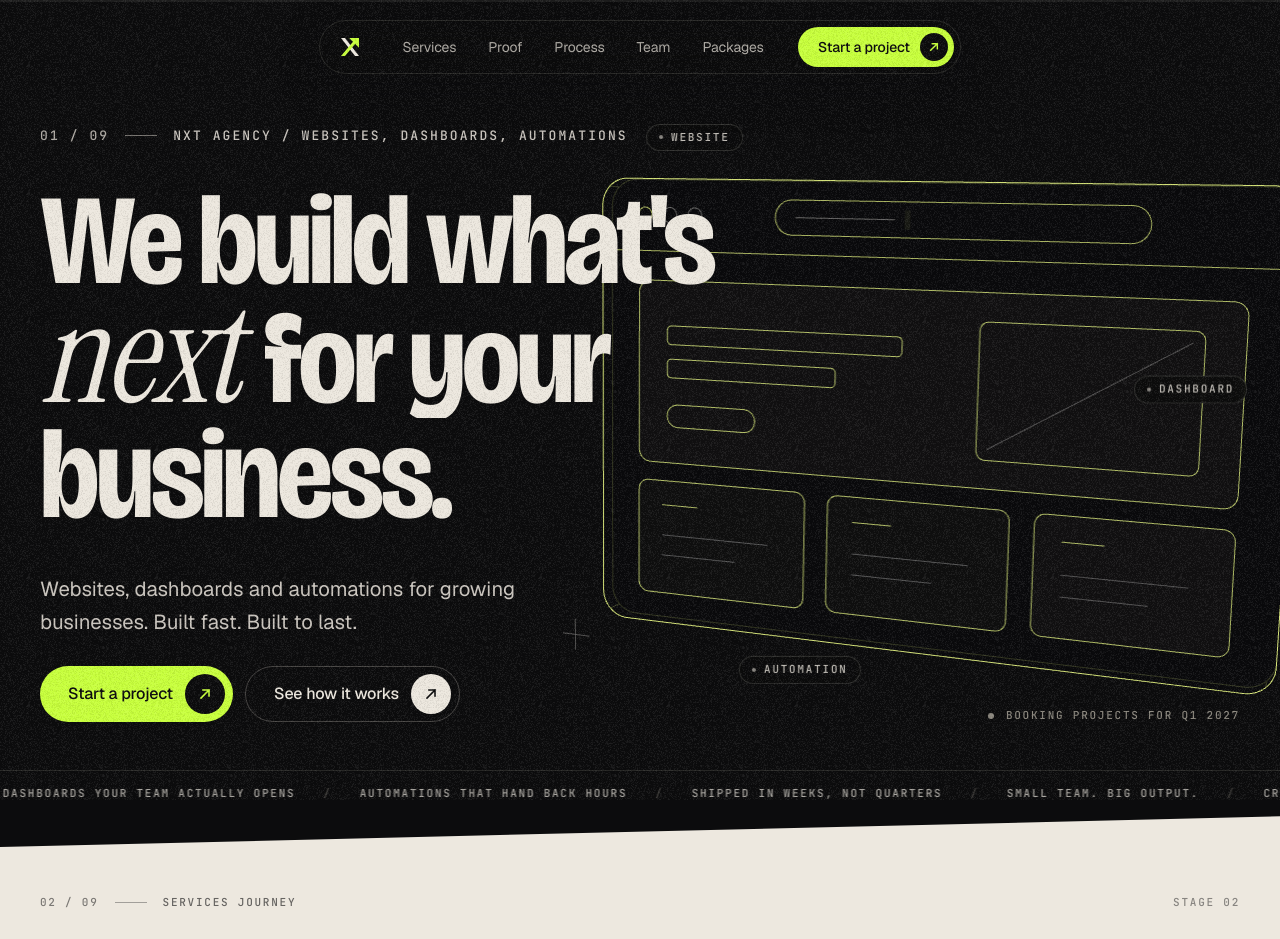
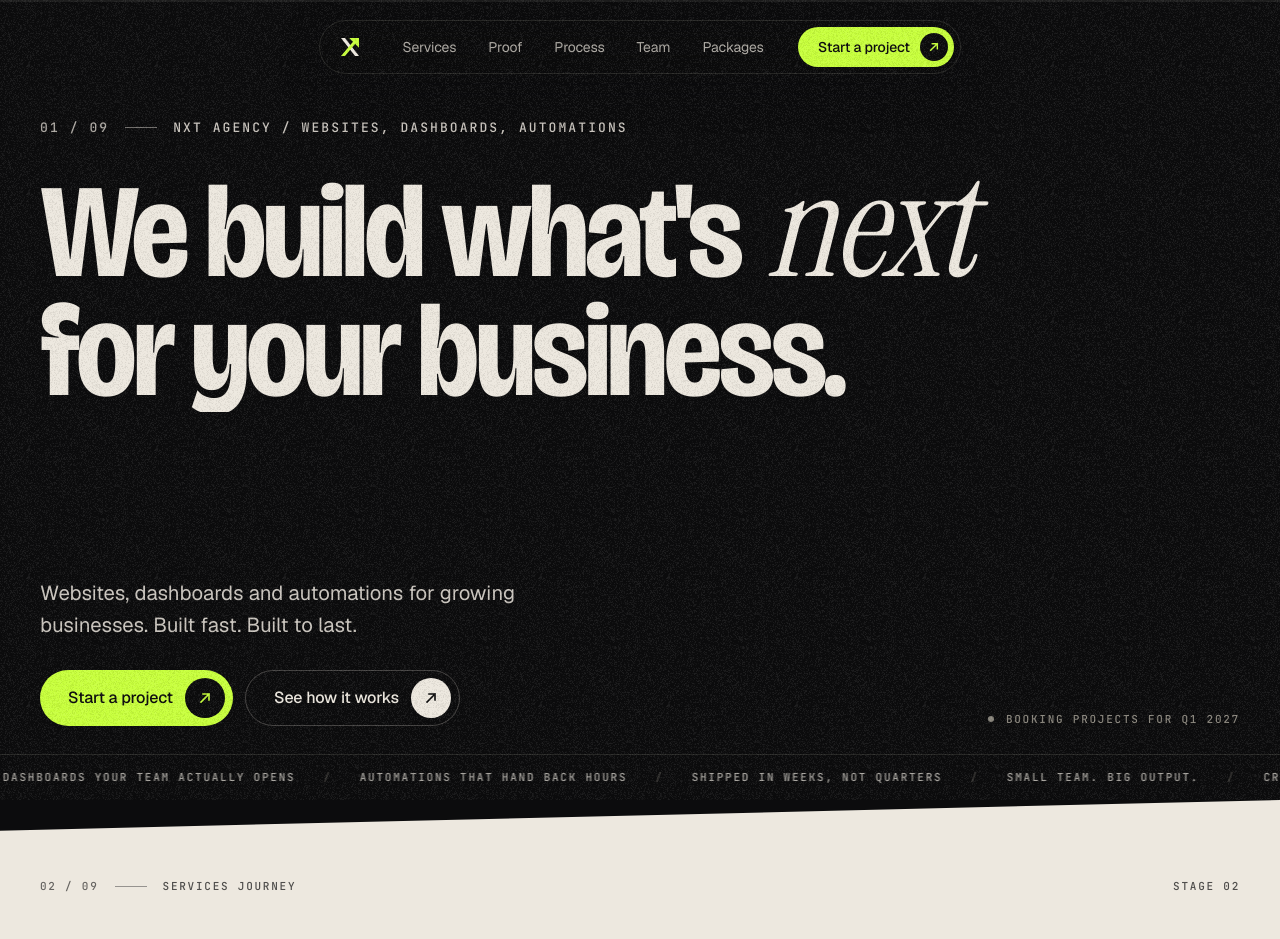
Before and after one commit to nxt-works/NXT-Works, a Next.js app: page / in a window 1280 px wide. Shown: the top 939 px of the page. Built offline with nearby package versions, Linux system fonts and the light colour scheme.

Commit message:
Hero X-Ray Checkpoint A: 2-line 90% hero layout, unmount 3D, short-laptop & contrast fixes

```diff
--- a/app/globals.css
+++ b/app/globals.css
@@ -28,8 +28,8 @@
   --default-transition-timing-function: cubic-bezier(0.16, 1, 0.3, 1);
   --default-transition-duration: 600ms;
 
-  /* Fluid type scale — mobile gets a genuinely smaller floor, not a shrink. */
-  --text-display: clamp(3.375rem, 10vw, 10.75rem);
+  /* Fluid type scale — spans ~90% width in 2 lines on desktop, 3–4 lines on mobile. */
+  --text-display: clamp(3.25rem, 10.4vw, 10.75rem);
   --text-display--line-height: 0.9;
   --text-display--letter-spacing: -0.03em;
   --text-section: clamp(2.5rem, 1.1rem + 5.2vw, 6.75rem);
--- a/app/page.tsx
+++ b/app/page.tsx
@@ -1,7 +1,6 @@
 import Intro from "@/components/intro/Intro";
 import Nav from "@/components/nav/Nav";
 import Hero from "@/components/hero/Hero";
-import HeroObject from "@/components/hero/HeroObject";
 import Ticker from "@/components/hero/Ticker";
 import SectionPlaceholder from "@/components/sections/SectionPlaceholder";
 import { sections } from "@/site.config";
@@ -12,7 +11,8 @@ export default function Home() {
       <Intro />
       <Nav />
       <main id="main">
-        <Hero object={<HeroObject />} ticker={<Ticker />} />
+        {/* HeroObject (3D slab) kept in components/hero/HeroObject.tsx for Stage 2 reuse */}
+        <Hero ticker={<Ticker />} />
 
         {sections.map((section, i) => (
           <SectionPlaceholder
--- a/components/hero/Hero.tsx
+++ b/components/hero/Hero.tsx
@@ -56,7 +56,7 @@ export default function Hero({ object, ticker }: { object?: React.ReactNode; tic
       {/* 3D object: behind the copy on desktop, its own band on mobile */}
       {object}
 
-      <div className="relative z-10 mx-auto flex w-full max-w-[1600px] flex-1 flex-col px-5 pt-28 pb-10 md:px-10 md:pt-32 lg:pb-12">
+      <div className="relative z-10 mx-auto flex w-full max-w-[1600px] flex-1 flex-col px-5 pt-28 pb-8 md:px-10 md:pt-32 lg:pt-36 lg:pb-10 [@media(max-height:800px)]:pt-30 [@media(max-height:800px)]:pb-7">
         <div data-reveal="rise">
           <Label index={1} className="text-[0.75rem] text-bone/85 md:text-[0.8125rem]">
             {hero.eyebrow}
@@ -66,14 +66,15 @@ export default function Hero({ object, ticker }: { object?: React.ReactNode; tic
         <h1
           id="hero-title"
           data-reveal="split"
-          className="headline mt-7 max-w-full text-display text-bone md:mt-9 lg:max-w-[62%]"
+          className="headline mt-6 max-w-full text-display text-bone md:mt-8 lg:max-w-[94%]"
         >
           {hero.headline.before}
           <span className="accent">{hero.headline.accent}</span>
+          <br className="hidden lg:inline" />
           {hero.headline.after}
         </h1>
 
-        <div className="mt-auto grid gap-8 pt-10 lg:grid-cols-12 lg:items-end lg:gap-10">
+        <div className="mt-auto grid gap-8 pt-8 lg:grid-cols-12 lg:items-end lg:gap-10">
           <div className="lg:col-span-5">
             <p data-reveal="rise" className="measure max-w-[38ch] text-lede text-bone/85">
               {hero.subline}
--- a/components/sections/SectionPlaceholder.tsx
+++ b/components/sections/SectionPlaceholder.tsx
@@ -43,10 +43,10 @@ export default function SectionPlaceholder({ id, index, label, title, surface }:
         <div className="mx-auto flex w-full max-w-[1600px] flex-1 flex-col justify-between px-5 md:px-10">
           <div>
             <div className="flex items-center justify-between gap-4">
-              <Label index={index} className={isBone ? "text-ink/60" : "text-smoke"}>
+              <Label index={index} className={isBone ? "text-ink/70" : "text-smoke"}>
                 {label}
               </Label>
-              <span className={`label hidden sm:inline ${isBone ? "text-ink/45" : "text-smoke/70"}`}>
+              <span className={`label hidden sm:inline ${isBone ? "text-ink/70" : "text-smoke/80"}`}>
                 Stage 02
               </span>
             </div>
@@ -64,7 +64,7 @@ export default function SectionPlaceholder({ id, index, label, title, surface }:
 
           <div
             className={`mt-12 flex items-center justify-between border-t pt-5 ${
-              isBone ? "border-ink/12 text-ink/50" : "border-bone/12 text-smoke"
+              isBone ? "border-ink/15 text-ink/70" : "border-bone/12 text-smoke"
             }`}
           >
             <p className="label">Section placeholder — {label}</p>
```
Also changed, not shown: 1 other file (tests, documents, lock files or other folders).
